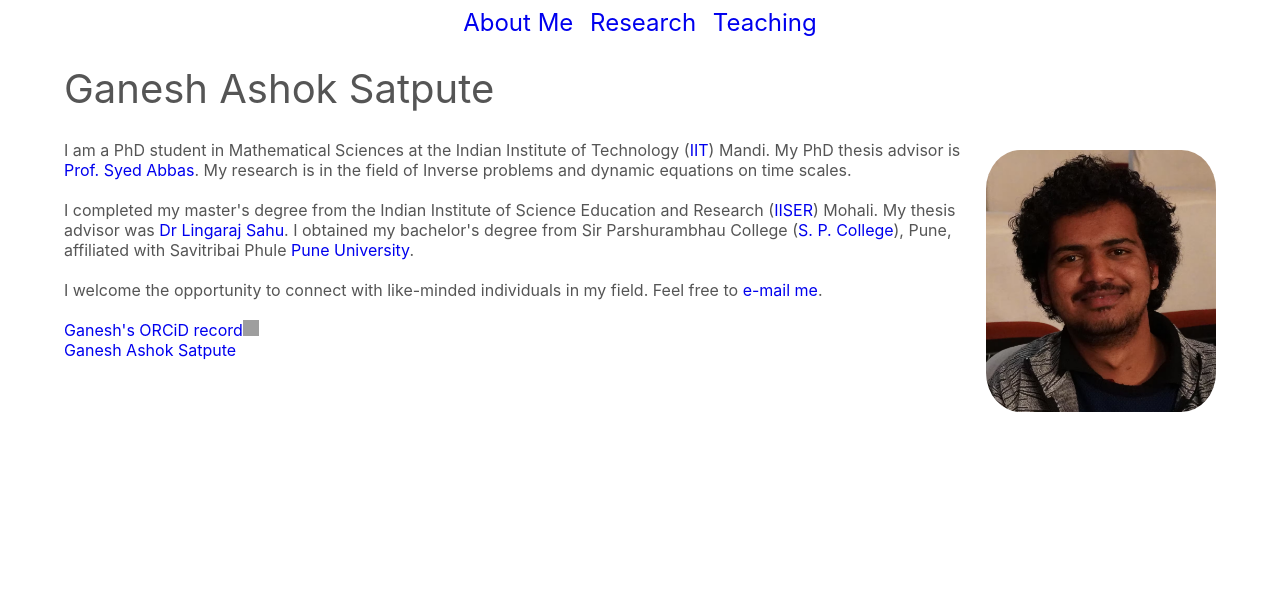
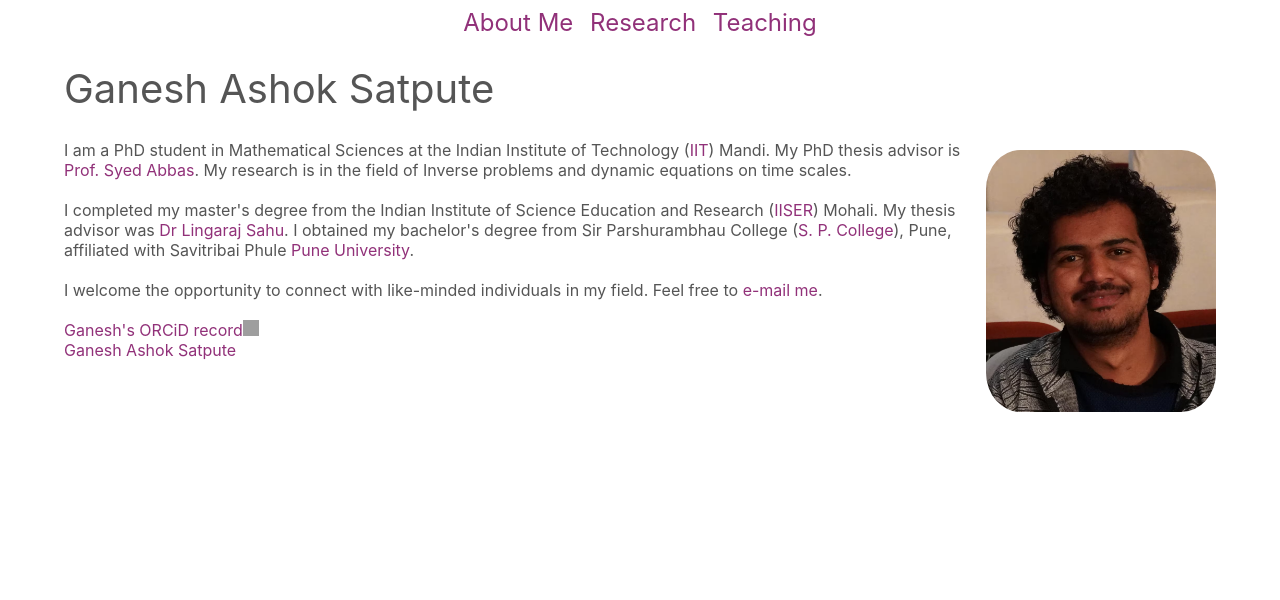
Before and after one commit to ganeshasatpute/ganeshasatpute.github.io, a PHP site: page / in a window 1280 px wide. Shown: the top 600 px of the page. Run offline with PHP 8.4, Linux system fonts and the light colour scheme; some libraries are stand-ins or nearby versions; grey boxes are pictures that could not be loaded.

Commit message:
Update style.css

```diff
--- a/style.css
+++ b/style.css
@@ -12,6 +12,7 @@ body {
 
 a {
 text-decoration: none;
+color: #913179;
 }
 
 a:hover {
```
